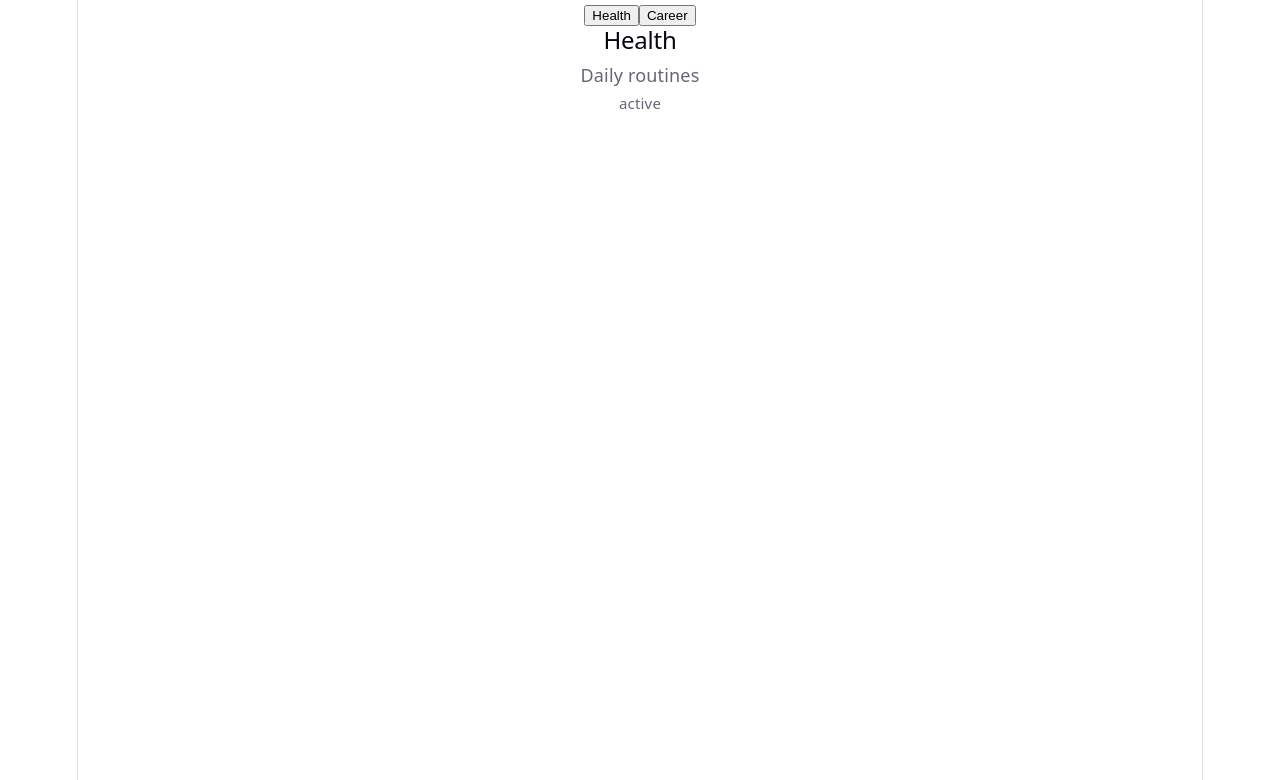
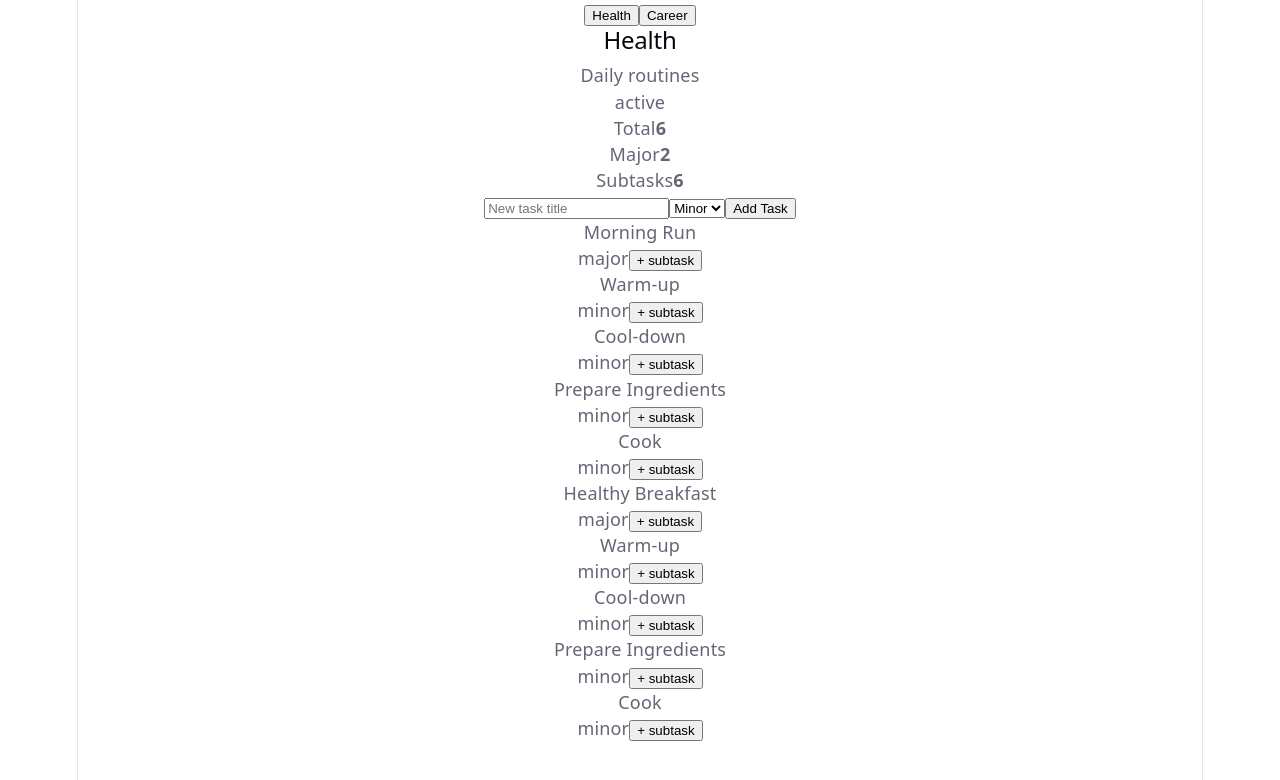
Before and after one commit to istryzhnov/DayForge, a Vue app in the folder frontend/dayforge-app/: page / in a window 1280 px wide. Shown: the top 780 px of the page. Built offline with nearby package versions, Linux system fonts and the light colour scheme.

Commit message:
feat: enhance GoalComponent with subtask functionality and improve task display

```diff
--- a/frontend/dayforge-app/src/components/GoalComponent.vue
+++ b/frontend/dayforge-app/src/components/GoalComponent.vue
@@ -1,17 +1,172 @@
 <script setup lang="ts">
+import { ref, computed } from 'vue'
 import type { Goal } from '../entities/GoalEntity'
+import type { TaskTemplate } from '../entities/TaskEntity'
+import type { ID, Priority } from '../entities/types'
 
-defineProps<{
+const props = defineProps<{
   goal: Goal | null
+  tasks: TaskTemplate[]
 }>()
+
+const emit = defineEmits<{
+  (e: 'add-task', title: string, priority: Priority): void
+  (
+    e: 'add-sub-task',
+    parentTemplateId: ID,
+    title: string,
+    priority: Priority,
+  ): void
+}>()
+
+const newTaskTitle = ref('')
+const newTaskPriority = ref<Priority>('minor')
+
+const subTaskParentId = ref<ID | null>(null)
+const newSubtaskTitle = ref('')
+const newSubtaskPriority = ref<Priority>('minor')
+
+type FlatNode = {
+  task: TaskTemplate
+  depth: number
+}
+
+const orderedFlatNodes = computed<FlatNode[]>(() => {
+  const sorted = [...props.tasks].sort((a, b) => a.order - b.order)
+
+  const childrenMap = new Map<ID, TaskTemplate[]>()
+  const roots: TaskTemplate[] = []
+
+  for (const task of sorted) {
+    if (!task.parentTemplateId) {
+      roots.push(task)
+      continue
+    }
+    const list = childrenMap.get(task.parentTemplateId) ?? []
+    list.push(task)
+    childrenMap.set(task.parentTemplateId, list)
+  }
+  const out: FlatNode[] = []
+
+  function traverse(task: TaskTemplate, depth: number) {
+    out.push({ task, depth })
+    const children = (childrenMap.get(task.id) ?? []).sort(
+      (a, b) => a.order - b.order,
+    )
+    for (const child of children) {
+      traverse(child, depth + 1)
+    }
+  }
+
+  for (const root of roots) {
+    traverse(root, 0)
+  }
+
+  return out
+})
+
+const totalCount = computed(() => props.tasks.length)
+const majorCount = computed(
+  () => props.tasks.filter((task) => task.priority === 'major').length,
+)
+const subCount = computed(
+  () => props.tasks.filter((task) => task.parentTemplateId !== null).length,
+)
+
+function submitTask() {
+  const title = newTaskTitle.value.trim()
+  if (!title) return
+  emit('add-task', title, newTaskPriority.value)
+  newTaskTitle.value = ''
+  newTaskPriority.value = 'minor'
+}
+
+function openSubtask(parentId: ID) {
+  subTaskParentId.value = parentId
+  newSubtaskTitle.value = ''
+  newSubtaskPriority.value = 'minor'
+}
+
+function submitSubtask() {
+  if (!subTaskParentId.value) return
+  const title = newSubtaskTitle.value.trim()
+  if (!title) return
+  emit('add-sub-task', subTaskParentId.value, title, newSubtaskPriority.value)
+  subTaskParentId.value = null
+  newSubtaskTitle.value = ''
+  newSubtaskPriority.value = 'minor'
+}
 </script>
 
 <template>
-  <div v-if="goal">
-    <h2>{{ goal.title }}</h2>
-    <p v-if="goal.description">{{ goal.description }}</p>
-    <small>{{ goal.status }}</small>
-  </div>
+  <section v-if="goal" class="goal">
+    <header class="goal-header">
+      <div>
+        <h2>{{ goal.title }}</h2>
+        <p v-if="goal.description">{{ goal.description }}</p>
+      </div>
+      <span class="goal-status">{{ goal.status }}</span>
+    </header>
+    <div class="kpi-row">
+      <article class="kpi">
+        <span>Total</span>
+        <strong>{{ totalCount }}</strong>
+      </article>
+      <article class="kpi">
+        <span>Major</span>
+        <strong>{{ majorCount }}</strong>
+      </article>
+      <article class="kpi">
+        <span>Subtasks</span>
+        <strong>{{ subCount }}</strong>
+      </article>
+    </div>
 
-  <div v-else>No goal selected</div>
+    <div class="card form">
+      <input
+        v-model="newTaskTitle"
+        placeholder="New task title"
+        @keydown.enter="submitTask"
+      />
+      <select v-model="newTaskPriority">
+        <option value="minor">Minor</option>
+        <option value="major">Major</option>
+      </select>
+      <button @click="submitTask">Add Task</button>
+    </div>
+    <div v-if="orderedFlatNodes.length" class="list">
+      <div v-for="node in orderedFlatNodes" :key="node.task.id" class="row">
+        <div class="left">
+          <span class="dot" :class="node.task.priority"></span>
+          <span>{{ node.task.title }}</span>
+        </div>
+        <div class="actions">
+          <span class="chip">{{ node.task.priority }}</span>
+          <button class="ghost" @click="openSubtask(node.task.id)">
+            + subtask
+          </button>
+        </div>
+      </div>
+    </div>
+    <p v-else class="empty">No tasks yet</p>
+
+    <div v-if="subTaskParentId" class="card form sub">
+      <input
+        v-model="newSubtaskTitle"
+        type="text"
+        placeholder="New subtask title"
+        @keydown.enter="submitSubtask"
+      />
+      <select v-model="newSubtaskPriority">
+        <option value="minor">Minor</option>
+        <option value="major">Major</option>
+      </select>
+      <button @click="submitSubtask">Add Subtask</button>
+      <button class="ghost" @click="subTaskParentId = null">Cancel</button>
+    </div>
+  </section>
+  <section v-else class="empty-state">
+    <h3>No tasks available</h3>
+    <p>Chose Space in sidebar to see tasks.</p>
+  </section>
 </template>
```
